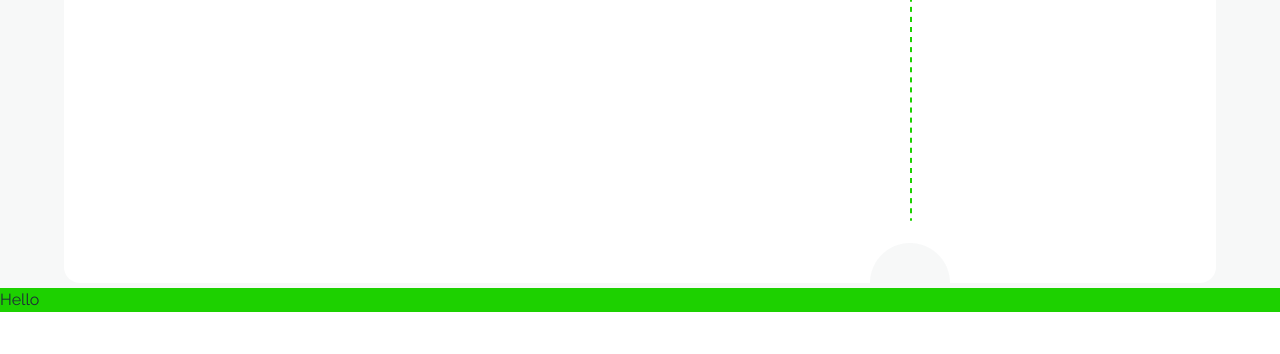
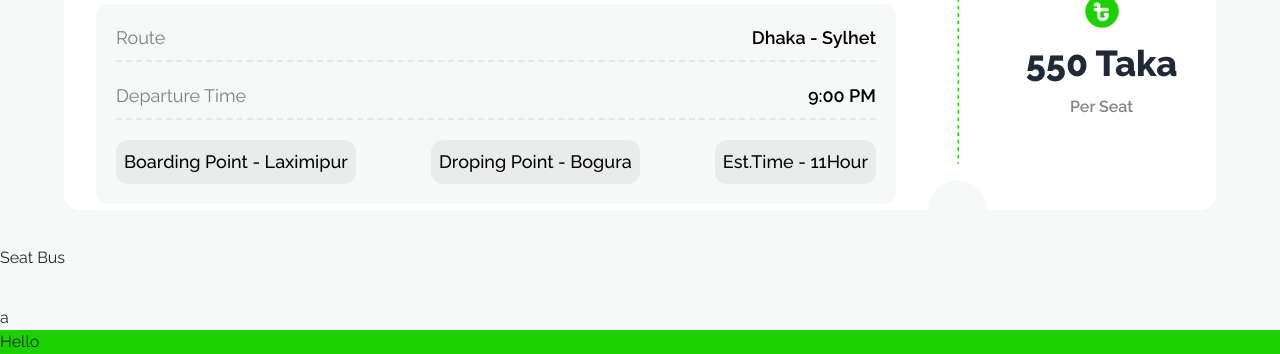
Before and after one commit to ah-sunny/Bus-Ticket, a plain HTML site: page index.html in a window 1280 px wide. Shown: the part 1720-2074 px from the top of the page. Before the commit the page ends 2032 px from the top, so only its background shows below. Drawn offline with nearby package versions, Linux system fonts and the light colour scheme.

Commit message:
added bus info

```diff
--- a/index.html
+++ b/index.html
@@ -108,18 +108,18 @@
         </section>
 
         <!-- seat -->
-        <section class="w-full h-[500px] rounded-t-[50px] bg-[#F7F8F8] border-t-4 border-primary-clr  ">
+        <section class="w-full h-auto rounded-t-[50px] bg-[#F7F8F8] border-t-4 border-primary-clr space-y-9 ">
             <!-- heading -->
             <div class=" text-center m-auto">
                 <h1 class="text-5xl">P.H Paribahan</h1>
                 <p>Yes, you can run unit tests and view the results directly within the app. The
                     integrated testing features allow for a streamlined </p>
             </div>
-            <!-- bus info details -->
-            <div class="bg-white rounded-2xl flex w-[90%] m-auto ">
+            <!-- bus info details part-->
+            <div class="h-[310px] bg-white rounded-2xl flex w-[90%] m-auto ">
 
 
-                <div class="w-[70%] flex justify-between p-5">
+                <div class="w-[75%]  p-8 rounded-2xl">
                     <!-- info heading -->
                     <div class=" w-[100%] flex justify-between">
                         <div class="flex gap-2">
@@ -139,23 +139,33 @@
                         </div>
                     </div>
                     <!-- info details -->
-                    <div>
-
+                    <div class=" mt-2 p-5 rounded-xl bg-[#F7F8F8] text-lg text-seatName-clr space-y-5">
+                            <div class="flex justify-between border-b-2 border-dashed pb-2"><p>Route</p> <p class="text-black font-semibold">Dhaka - Sylhet</p></div>
+                            <div class="flex justify-between border-b-2 border-dashed pb-2"><p>Departure Time</p> <p class="text-black font-semibold">9:00 PM</p></div>
+                            <div class="flex justify-between text-lg font-medium text-black ">
+                                <p class="bg-[#0307120D] rounded-xl p-2">Boarding Point - Laximipur</p>
+                                <p class="bg-[#0307120D] rounded-xl p-2">Droping Point - Bogura</p>
+                                <p class="bg-[#0307120D] rounded-xl p-2">Est.Time - 11Hour</p>
+                            </div>
                     </div>
 
                 </div>
 
 
             <!-- divider -->
-                <div><img src="./images/info-devider.png" alt=""> </div>
-                <div><img src="./images/fare.png" alt="">
-                    <h1>550 Taka</h1>
-                    <p>Per Seat</p>
+                <div><img class="h-[100%]" src="./images/info-devider.png" alt=""> </div>
+                <div class=" flex flex-col justify-center items-center m-auto gap-3">
+                    <img class="w-10 h-10" src="./images/fare.png" alt="">
+                    <h1 class="text-4xl font-extrabold">550 Taka</h1>
+                    <p class="text-seatName-clr font-semibold ">Per Seat</p>
                 </div>
 
 
             </div>
 
+            <!-- seat -->
+            <h1 class="mb-11">Seat Bus</h1>
+<p>a</p>
         </section>
     </main>
 
```
